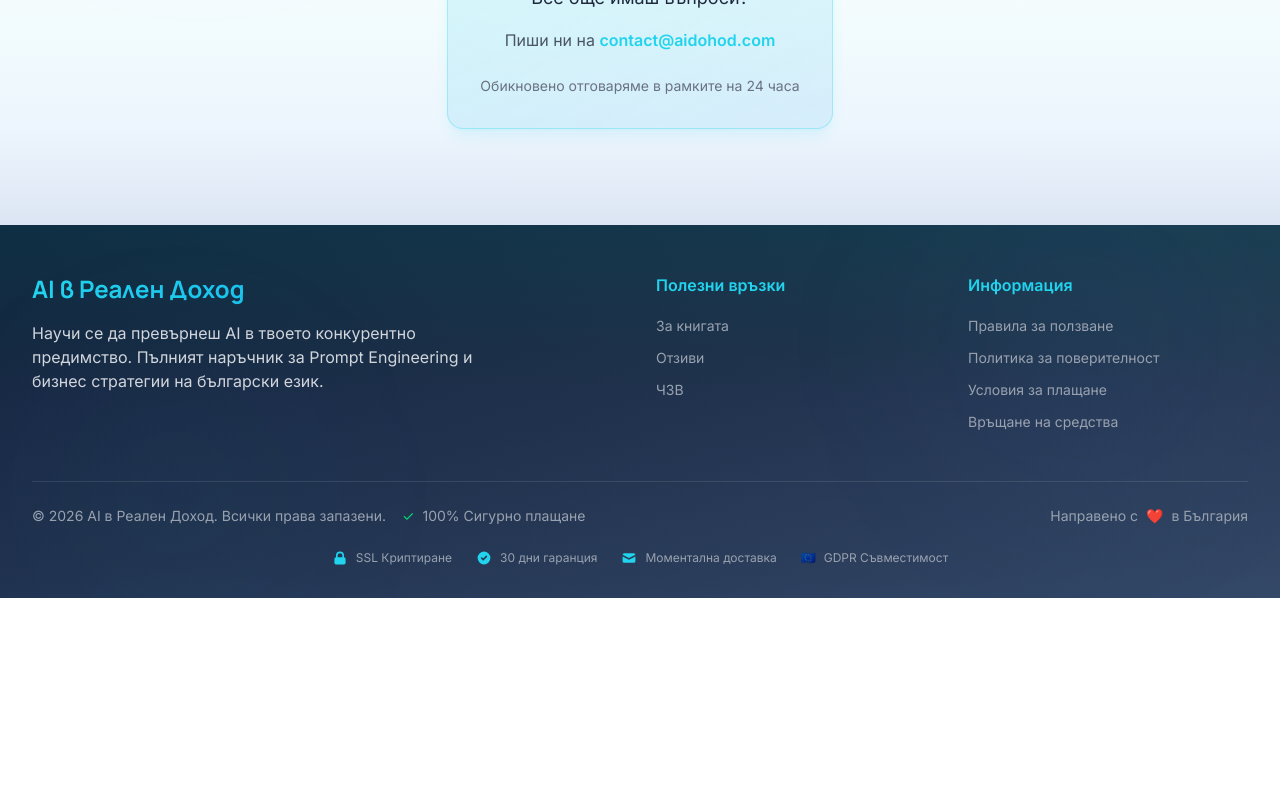
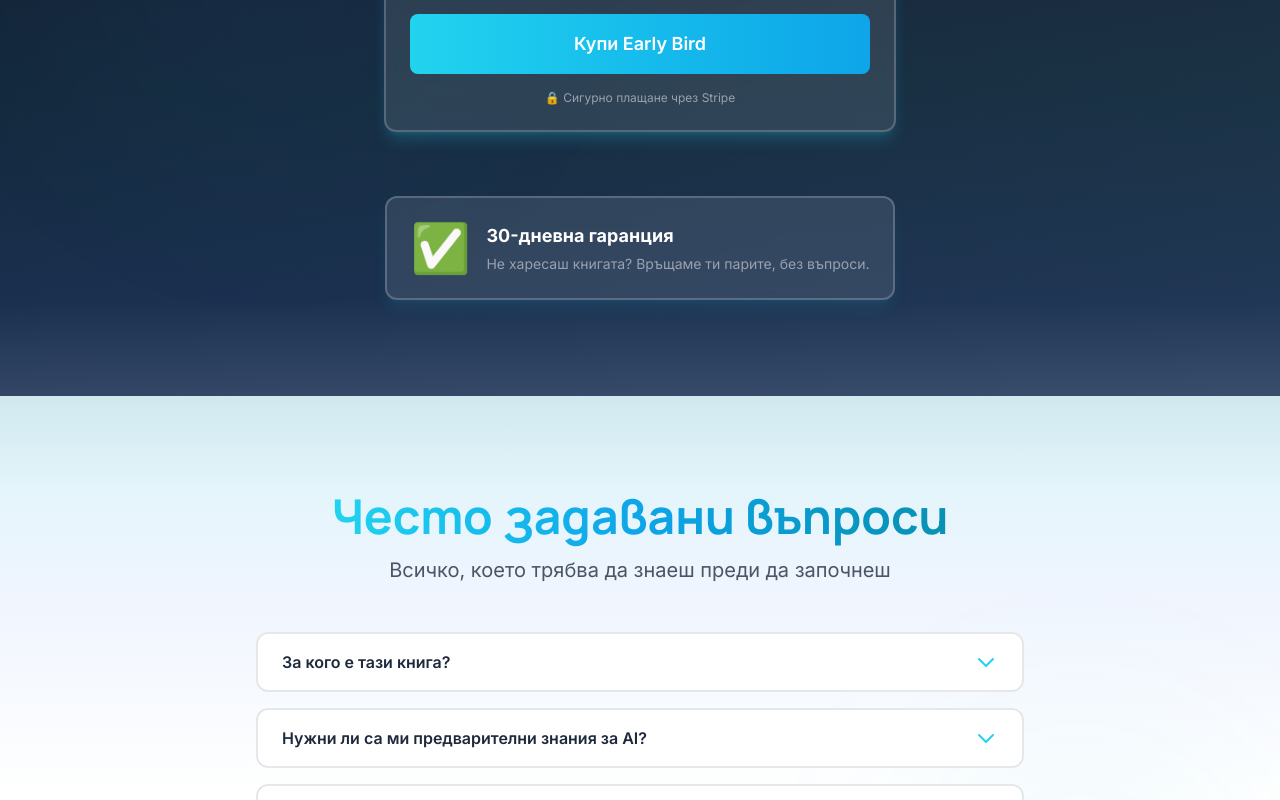
Before and after one commit to AlexPeezy/ai-bgebook-landing-page, a Next.js app: page / in a window 1280 px wide. Shown: the part 5972-6772 px from the top of the page. Before the commit the page ends 6570 px from the top, so only its background shows below. Built offline with nearby package versions, Linux system fonts and the light colour scheme.

Commit message:
feat: add Pricing section to landing page
Render existing Pricing component between Testimonials and FAQ.

Co-Authored-By: Claude Opus 4.6 <noreply@anthropic.com>

```diff
--- a/app/page.tsx
+++ b/app/page.tsx
@@ -4,6 +4,7 @@ import Hero from '@/components/Hero';
 import Showcase from '@/components/Showcase';
 import Comparison from '@/components/Comparison';
 import Testimonials from '@/components/Testimonials';
+import Pricing from '@/components/Pricing';
 import FAQ from '@/components/FAQ';
 import Footer from '@/components/Footer';
 
@@ -16,6 +17,7 @@ export default function Home() {
       <Showcase />
       <Comparison />
       <Testimonials />
+      <Pricing />
       <FAQ />
       <Footer />
     </main>
```
